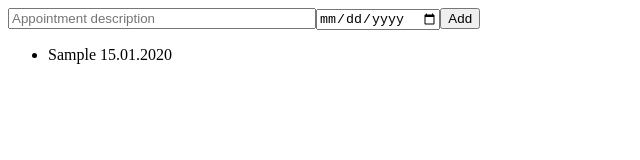
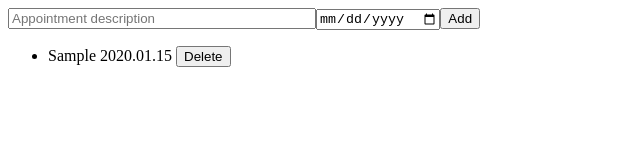
Before and after one commit to darron-haworth/appointment.app, an Angular app: page / in a window 1280 px wide. Both pictures are taken after typing "Sample", "2020-01-15" into the empty fields and a click on the button "Add". Shown: the top 160 px of the page, without its empty margins (0-640 px from the left). Built offline with nearby package versions, Linux system fonts and the light colour scheme.

Commit message:
add delete button

```diff
--- a/src/app/appointment-list/appointment-list.component.html
+++ b/src/app/appointment-list/appointment-list.component.html
@@ -2,11 +2,13 @@
     <input [(ngModel)]="newAppointmentTitle" style="width: 300px" placeholder="Appointment description">
     <input [(ngModel)]="newAppointmentDate" type="date" placeholder="Appointment date">
     <button (click)="addAppointment()" >Add</button>
+
 </div>
 
 <ul>
 
-    <li *ngFor="let appt of appointments">
-       {{appt.title}} {{appt.date | date: 'dd.MM.yyyy'}}
+    <li *ngFor="let appt of appointments; index as i">
+       {{appt.title}} {{appt.date | date: 'yyyy.MM.dd'}}
+       <button (click)="deleteAppointment(i)">Delete</button>
     </li>
 </ul>
--- a/src/app/appointment-list/appointment-list.component.ts
+++ b/src/app/appointment-list/appointment-list.component.ts
@@ -26,4 +26,8 @@ export class AppointmentListComponent {
     }
   }
 
+  deleteAppointment(index: number){
+    this.appointments.splice(index, 1)
+  }
+
 }
```
